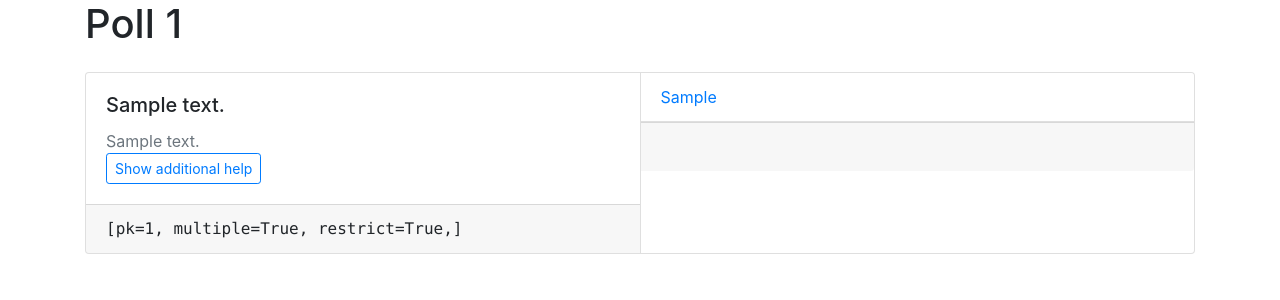
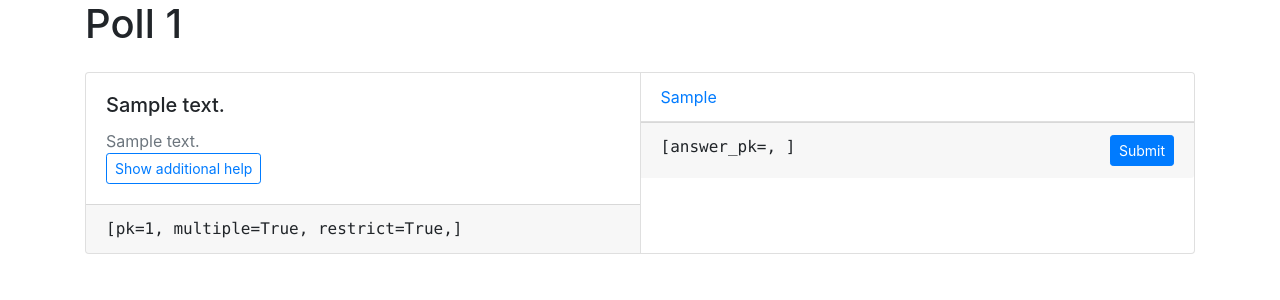
Before and after one commit to pivotal-energy-solutions/django-input-collection, a Django app: page /polls/1/ in a window 1280 px wide. Shown: the top 300 px of the page. Run offline with Django 3.2, Linux system fonts and the light colour scheme; tables that the repository leaves empty hold one stand-in row (values such as "Sample post"); parts of the project's set-up code (start-up, migrations or seed data) failed here and were passed over; some libraries are stand-ins or nearby versions.

Commit message:
Add submission area to answer list

```diff
--- a/testproj/testproj/core/templates/poll.html
+++ b/testproj/testproj/core/templates/poll.html
@@ -108,8 +108,18 @@
                         </div>
                     </div>
                 {% endif %}
-                <div class="card-footer text-monospace">
-                    &nbsp;
+                <div class="card-footer">
+                    <div class="float-right">
+                        <button class="btn btn-primary btn-sm"
+                                onclick="polls.submit({{ instrument.id }})">
+                            Submit
+                        </button>
+                    </div>
+
+                    <div class="text-monospace">
+                        [answer_pk=,
+                         ]
+                    </div>
                 </div>
             </div>
 
```
